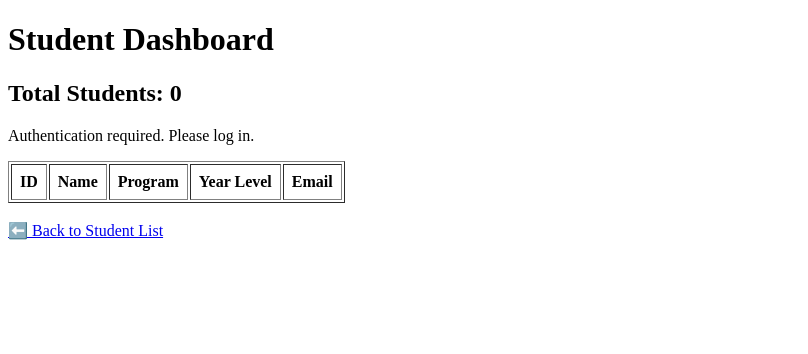
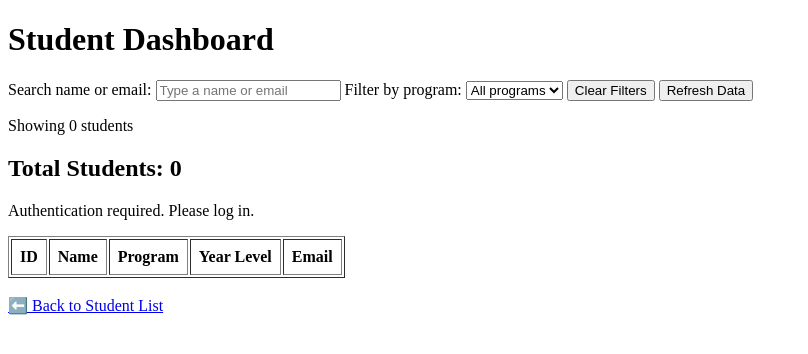
Before and after one commit to ICTongson/ICT_DjangoWebApp, a Django app: page /registration/dashboard/ in a window 1280 px wide. Shown: the top 354 px of the page, without its empty margins (0-808 px from the left). Run offline with Django 5.2, Linux system fonts and the light colour scheme; data comes from the database, SQL or seed files in the repository; lists and menus that the app fills with data are empty.

Commit message:
Enhance AJAX dashboard with search and filters

```diff
--- a/registration/static/registration/js/student_dashboard.js
+++ b/registration/static/registration/js/student_dashboard.js
@@ -1,13 +1,21 @@
+let allStudents = [];
+
+const searchInput = document.getElementById("student-search");
+const programFilter = document.getElementById("program-filter");
+const clearButton = document.getElementById("clear-filters");
+const refreshButton = document.getElementById("refresh-students");
+const resultCount = document.getElementById("result-count");
+const loadingMessage = document.getElementById("loading-message");
+const errorMessage = document.getElementById("error-message");
+const studentCount = document.getElementById("student-count");
+const tableBody = document.getElementById("student-table-body");
+
 async function loadStudents() {
-    const loadingMessage = document.getElementById("loading-message");
-    const errorMessage = document.getElementById("error-message");
-    const studentCount = document.getElementById("student-count");
-    const tableBody = document.getElementById("student-table-body");
+    loadingMessage.textContent = "Loading students...";
+    errorMessage.textContent = "";
+    refreshButton.disabled = true;
 
     try {
-        loadingMessage.textContent = "Loading students...";
-        errorMessage.textContent = "";
-
         const response = await fetch("/api/students/");
 
         if (!response.ok) {
@@ -18,34 +26,98 @@ async function loadStudents() {
         }
 
         const data = await response.json();
+        allStudents = data.students;
+        studentCount.textContent = data.count;
 
-        studentCount.textContent = data.count;
-        tableBody.innerHTML = "";
-
-        if (data.students.length === 0) {
-            const row = document.createElement("tr");
-            row.innerHTML = `<td colspan="5">No Student records found.</td>`;
-            tableBody.appendChild(row);
-        } else {
-            data.students.forEach(student => {
-                const row = document.createElement("tr");
-                row.innerHTML = `
-                    <td>${student.id}</td>
-                    <td>${student.student_name}</td>
-                    <td>${student.program}</td>
-                    <td>${student.year_level}</td>
-                    <td>${student.email}</td>
-                `;
-                tableBody.appendChild(row);
-            });
-        }
+        populateProgramFilter();
+        renderStudents();
 
         loadingMessage.textContent = "";
     } catch (error) {
         loadingMessage.textContent = "";
         errorMessage.textContent = error.message;
         console.error("Student loading error:", error);
+    } finally {
+        refreshButton.disabled = false;
     }
 }
 
+function populateProgramFilter() {
+    const selectedProgram = programFilter.value;
+    const programs = [...new Set(
+        allStudents.map(student => student.program).filter(Boolean)
+    )].sort();
+
+    programFilter.replaceChildren();
+
+    const allOption = document.createElement("option");
+    allOption.value = "";
+    allOption.textContent = "All programs";
+    programFilter.appendChild(allOption);
+
+    programs.forEach(program => {
+        const option = document.createElement("option");
+        option.value = program;
+        option.textContent = program;
+        programFilter.appendChild(option);
+    });
+
+    if (programs.includes(selectedProgram)) {
+        programFilter.value = selectedProgram;
+    }
+}
+
+function renderStudents() {
+    const searchTerm = searchInput.value.trim().toLowerCase();
+    const selectedProgram = programFilter.value;
+
+    const filteredStudents = allStudents.filter(student => {
+        const name = (student.student_name || "").toLowerCase();
+        const email = (student.email || "").toLowerCase();
+        const matchesSearch = name.includes(searchTerm) || email.includes(searchTerm);
+        const matchesProgram = selectedProgram === "" || student.program === selectedProgram;
+        return matchesSearch && matchesProgram;
+    });
+
+    tableBody.replaceChildren();
+
+    if (filteredStudents.length === 0) {
+        const row = document.createElement("tr");
+        const cell = document.createElement("td");
+        cell.colSpan = 5;
+        cell.textContent = "No matching Student records found.";
+        row.appendChild(cell);
+        tableBody.appendChild(row);
+    } else {
+        filteredStudents.forEach(student => {
+            const row = document.createElement("tr");
+            [
+                student.id,
+                student.student_name,
+                student.program,
+                student.year_level,
+                student.email
+            ].forEach(value => {
+                const cell = document.createElement("td");
+                cell.textContent = value ?? "";
+                row.appendChild(cell);
+            });
+            tableBody.appendChild(row);
+        });
+    }
+
+    resultCount.textContent = `Showing ${filteredStudents.length} of ${allStudents.length} students`;
+}
+
+// Event Listeners
+searchInput.addEventListener("input", renderStudents);
+programFilter.addEventListener("change", renderStudents);
+clearButton.addEventListener("click", () => {
+    searchInput.value = "";
+    programFilter.value = "";
+    renderStudents();
+});
+refreshButton.addEventListener("click", loadStudents);
+
+// Initial Load
 loadStudents();
--- a/registration/templates/registration/student_dashboard.html
+++ b/registration/templates/registration/student_dashboard.html
@@ -7,6 +7,22 @@
     {% load static %}
 
     <h1>Student Dashboard</h1>
+
+    <!-- NEW: Search & Filter Controls -->
+    <section>
+        <label for="student-search">Search name or email:</label>
+        <input type="search" id="student-search" placeholder="Type a name or email">
+
+        <label for="program-filter">Filter by program:</label>
+        <select id="program-filter">
+            <option value="">All programs</option>
+        </select>
+
+        <button type="button" id="clear-filters">Clear Filters</button>
+        <button type="button" id="refresh-students">Refresh Data</button>
+    </section>
+
+    <p id="result-count" aria-live="polite">Showing 0 students</p>
 
     <h2>
         Total Students:
@@ -26,8 +42,7 @@
                 <th>Email</th>
             </tr>
         </thead>
-        <tbody id="student-table-body">
-        </tbody>
+        <tbody id="student-table-body"></tbody>
     </table>
 
     <br>
```
